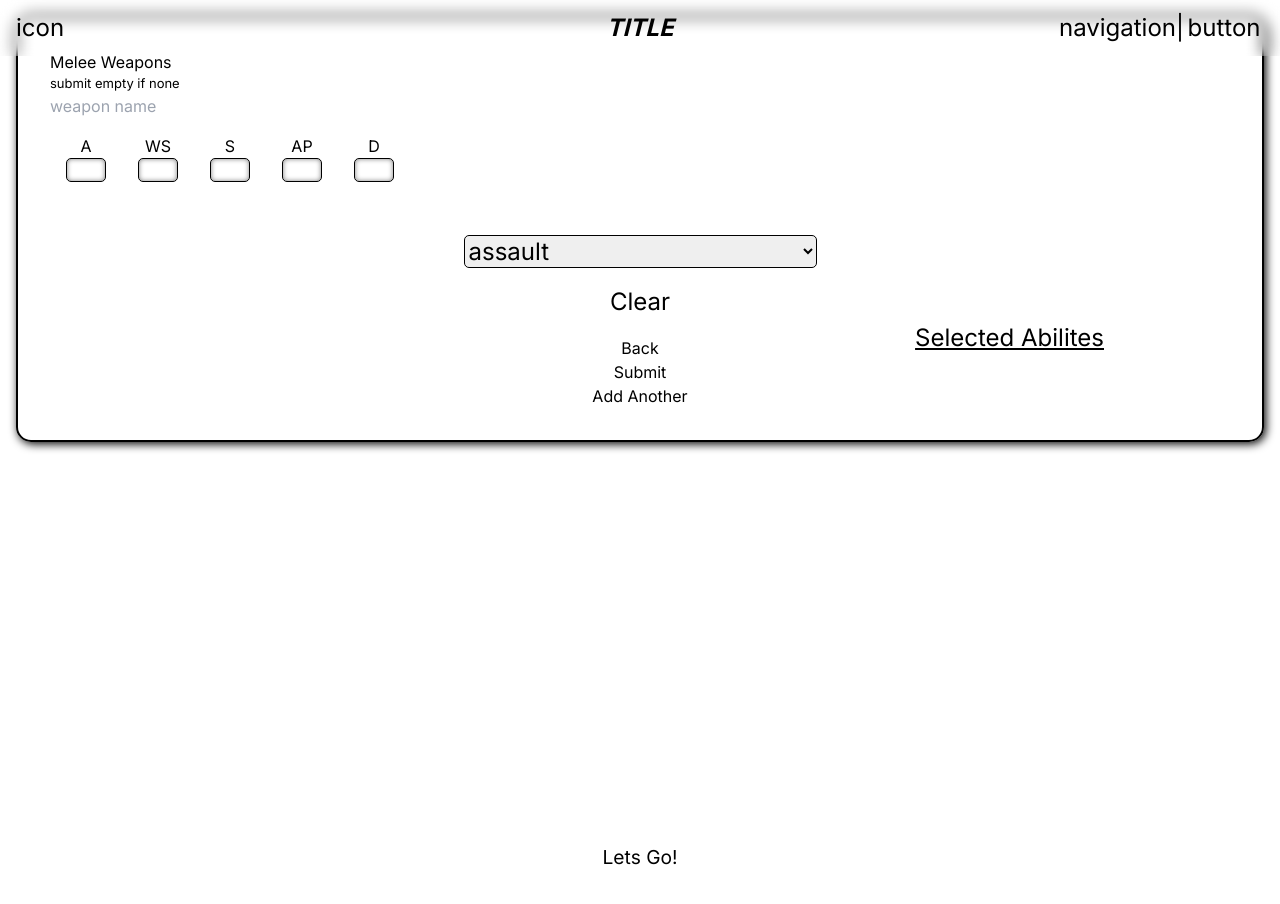
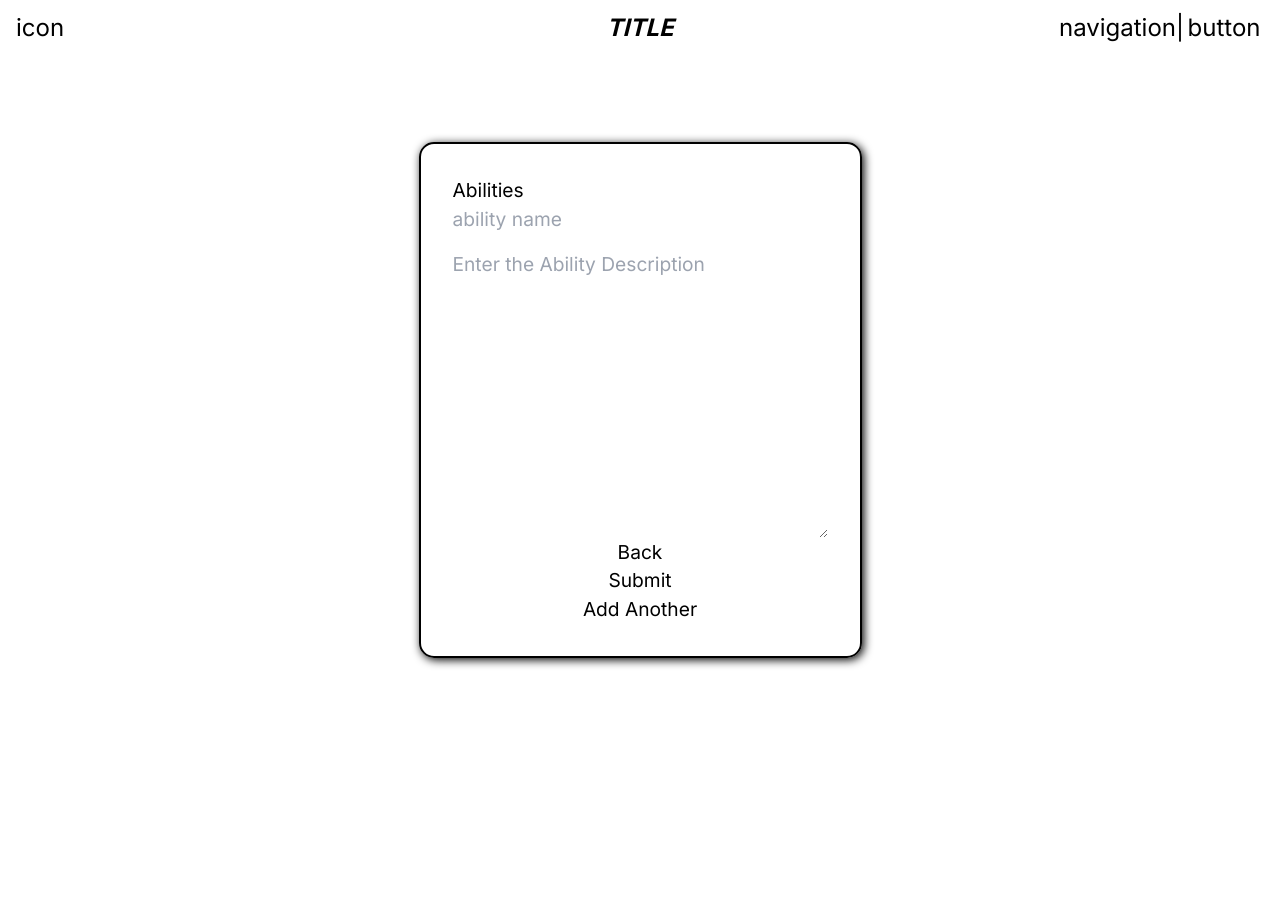
Before and after one commit to JCool221/waagh, a Next.js app: page / in a window 1280 px wide. Shown: the top 904 px of the page. After the commit the page ends 800 px from the top, so only its background shows below. Built offline with nearby package versions, Linux system fonts and the light colour scheme.

Commit message:
step six has manual input, fixed a few bugs"

```diff
--- a/src/app/input/input.css
+++ b/src/app/input/input.css
@@ -76,6 +76,23 @@ select {
     margin-top: 5px;
 }
 
+textarea {
+    margin-top: 1rem;
+}
+
 .instructions {
     font-size: small;
 }
+
+.ability-form {
+    display: flex;
+    flex-direction: column;
+}
+
+.pre-data{
+    position: absolute;
+    top: 0;
+    left: 0;
+    margin-top: 5rem;
+    opacity: .5;
+}
--- a/src/app/input/page.tsx
+++ b/src/app/input/page.tsx
@@ -35,7 +35,9 @@ export default function Input() {
         {step === 5 && <StepFive nextStep={nextStep} previousStep={previousStep} unitData={unitData} setUnitData={setUnitData}/>}
         {step === 6 && <StepSix nextStep={nextStep} previousStep={previousStep} unitData={unitData} setUnitData={setUnitData}/>}
 {/* todo: invuln save, unit comp, wargear options, abilities, leader, keywords */}
+<div className='pre-data'>
 <pre>{JSON.stringify(unitData, null, 2)}</pre>
+</div>
     </div>
   );
 }
--- a/src/app/input/steps/StepFive.tsx
+++ b/src/app/input/steps/StepFive.tsx
@@ -73,7 +73,6 @@ export default function StepFour({ nextStep, previousStep, unitData, setUnitData
               id="a"
               className="att-values"
               autoComplete="off"
-              required
             />
           </div>
 
@@ -87,7 +86,6 @@ export default function StepFour({ nextStep, previousStep, unitData, setUnitData
               id="ws"
               className="att-values"
               autoComplete="off"
-              required
             />
           </div>
 
@@ -101,7 +99,6 @@ export default function StepFour({ nextStep, previousStep, unitData, setUnitData
               id="s"
               className="att-values"
               autoComplete="off"
-              required
             />
           </div>
 
@@ -115,7 +112,6 @@ export default function StepFour({ nextStep, previousStep, unitData, setUnitData
               id="ap"
               className="att-values"
               autoComplete="off"
-              required
             />
           </div>
 
@@ -129,7 +125,6 @@ export default function StepFour({ nextStep, previousStep, unitData, setUnitData
               id="d"
               className="att-values"
               autoComplete="off"
-              required
             />
           </div>
         </div>
--- a/src/app/input/steps/StepFour.tsx
+++ b/src/app/input/steps/StepFour.tsx
@@ -76,7 +76,6 @@ export default function StepFour({
               id="range"
               className="att-values"
               autoComplete="off"
-              required
             />
           </div>
 
@@ -90,7 +89,6 @@ export default function StepFour({
               id="a"
               className="att-values"
               autoComplete="off"
-              required
             />
           </div>
 
@@ -104,7 +102,6 @@ export default function StepFour({
               id="bs"
               className="att-values"
               autoComplete="off"
-              required
             />
           </div>
 
@@ -118,7 +115,6 @@ export default function StepFour({
               id="s"
               className="att-values"
               autoComplete="off"
-              required
             />
           </div>
 
@@ -132,7 +128,6 @@ export default function StepFour({
               id="ap"
               className="att-values"
               autoComplete="off"
-              required
             />
           </div>
 
@@ -146,7 +141,6 @@ export default function StepFour({
               id="d"
               className="att-values"
               autoComplete="off"
-              required
             />
           </div>
         </div>
--- a/src/app/input/steps/StepSix.tsx
+++ b/src/app/input/steps/StepSix.tsx
@@ -10,44 +10,25 @@ export default function StepSix({ nextStep, previousStep, unitData, setUnitData
   const formRef = useRef<HTMLFormElement | null>(null);
   const [submitButton, setSubmitButton] = useState<string | null>(null);
 
-  const [abilities, setAbilities] = useState<string[]>([])
 
   const handleSubmit = (e: FormEvent<HTMLFormElement>) => {
     e.preventDefault();
 
-    const existingData = localStorage.getItem('unit');
-
-    if(existingData){
-      const existingUnitData = JSON.parse(existingData)
-      if (e.target instanceof HTMLFormElement) {
+    if (e.target instanceof HTMLFormElement) {
         const form = new FormData(e.target);
         const formData = Object.fromEntries(form.entries());
 
-        const abilitiesString = abilities.join(',')
-        formData.abilities = abilitiesString
+        const updatedUnitData = {...unitData, ...formData}
 
-        if (Array.isArray(existingUnitData.melee)){
-          existingUnitData.melee.push(formData)
-        } else {
-          existingUnitData.melee = [formData]
-        }
-
-        console.log(existingUnitData);
-        localStorage.setItem("unit", JSON.stringify(existingUnitData));
-
-        if(submitButton === 'addAnother') {
-          formRef.current?.reset()
-        } else if (submitButton === 'continue') {
-          nextStep()
-        }
-
+        setUnitData(updatedUnitData)
+        nextStep();
       } else {
         console.error("e is not a form element, why?");
       }
-    } else {
-      console.error('no unit data found in storage')
-    }
-  };
+      };
+
+
+
 
   const handleBack =()=> {
     previousStep();
@@ -57,91 +38,25 @@ export default function StepSix({ nextStep, previousStep, unitData, setUnitData
   return (
     // refactor for step six abilities, keywords are accesible under abilties.unit need to think about how to refactor the abilities component for that
     <form className="form-inputs"  ref={formRef} onSubmit={handleSubmit}>
-      <h1>Melee Weapons</h1>
-      <p className="instructions">submit empty if none</p>
-      <div className="att-form">
+      <h1>Abilities</h1>
+      <div className="ability-form">
         <input
           type="text"
-          id="weapon"
-          name="weapon"
-          className="weapon-name"
+          id="ability-name"
+          name="ability-name"
+          className="ability-name"
           autoComplete="off"
-          placeholder="weapon name"
+          placeholder="ability name"
         />
+        <textarea
+        name="ability-text"
+        id="ability-text"
+        cols={30}
+        rows={10}
+        placeholder="Enter the Ability Description"
+        >
+        </textarea>
 
-        <div className="attributes">
-
-          <div className="att-block">
-            <label className="att-label" htmlFor="a">
-              A
-            </label>
-            <input
-              type="text"
-              name="a"
-              id="a"
-              className="att-values"
-              autoComplete="off"
-              required
-            />
-          </div>
-
-          <div className="att-block">
-            <label className="att-label" htmlFor="ws">
-              WS
-            </label>
-            <input
-              type="text"
-              name="ws"
-              id="ws"
-              className="att-values"
-              autoComplete="off"
-              required
-            />
-          </div>
-
-          <div className="att-block">
-            <label className="att-label" htmlFor="s">
-              S
-            </label>
-            <input
-              type="text"
-              name="s"
-              id="s"
-              className="att-values"
-              autoComplete="off"
-              required
-            />
-          </div>
-
-          <div className="att-block">
-            <label className="att-label" htmlFor="ap">
-              AP
-            </label>
-            <input
-              type="text"
-              name="ap"
-              id="ap"
-              className="att-values"
-              autoComplete="off"
-              required
-            />
-          </div>
-
-          <div className="att-block">
-            <label className="att-label" htmlFor="d">
-              D
-            </label>
-            <input
-              type="text"
-              name="d"
-              id="d"
-              className="att-values"
-              autoComplete="off"
-              required
-            />
-          </div>
-        </div>
-        <Abilities abilities={abilities} setAbilities={setAbilities}/>
       </div>
       <button onClick={handleBack}>Back</button>
       <button
@@ -158,6 +73,7 @@ export default function StepSix({ nextStep, previousStep, unitData, setUnitData
       >
         Add Another
         </button>
+        {/* abilities will go here but still needs refactored to add a set of keyword abilities.  or i'll make a new component, that might be easier at this point */}
     </form>
   );
 }
--- a/src/app/input/steps/StepTwo.tsx
+++ b/src/app/input/steps/StepTwo.tsx
@@ -8,9 +8,6 @@ export default function StepTwo({ nextStep, previousStep, unitData, setUnitData
   const handleSubmit = (e: FormEvent<HTMLFormElement>) => {
     e.preventDefault();
 
-    const existingData = unitData;
-
-    if(existingData){
       if (e.target instanceof HTMLFormElement) {
         const form = new FormData(e.target);
         const formData = Object.fromEntries(form.entries());
@@ -22,10 +19,7 @@ export default function StepTwo({ nextStep, previousStep, unitData, setUnitData
       } else {
         console.error("e is not a form element, why?");
       }
-    } else {
-      console.error('no unit data found in storage')
-    }
-  };
+      };
 
   const handleBack =()=> {
     previousStep();
@@ -43,7 +37,8 @@ export default function StepTwo({ nextStep, previousStep, unitData, setUnitData
         placeholder="enter name"
         required
       />
-      <label htmlFor="points">Points</label>
+      {/* the points amount should probably be in a unit composisiton section */}
+      {/* <label htmlFor="points">Points</label>
       <input
         type="text"
         name="points"
@@ -53,7 +48,7 @@ export default function StepTwo({ nextStep, previousStep, unitData, setUnitData
         className="form-points"
         placeholder="enter points"
         required
-      />
+      /> */}
       <button onClick={handleBack}>Back</button>
       <button type="submit">Submit</button>
     </form>
--- a/src/app/page.tsx
+++ b/src/app/page.tsx
@@ -5,8 +5,11 @@ export default function Home() {
 
   return (
     <main>
+      <div></div>
+        <div className="form-container">
       <StepSix />
-        <div className="form-container">Lets Go!</div>
+          {/* Lets Go! */}
+        </div>
     </main>
   )
 }
--- a/src/lib/data/factions.json
+++ b/src/lib/data/factions.json
@@ -12,7 +12,7 @@
         { "faction": "raven guard", "id": "008" },
         { "faction": "salamanders", "id": "009" },
         { "faction": "space wolves", "id": "010" },
-        { "faction": "ultramrines", "id": "011" },
+        { "faction": "ultramarines", "id": "011" },
         { "faction": "white scars", "id": "012" }
       ]
     },
```
